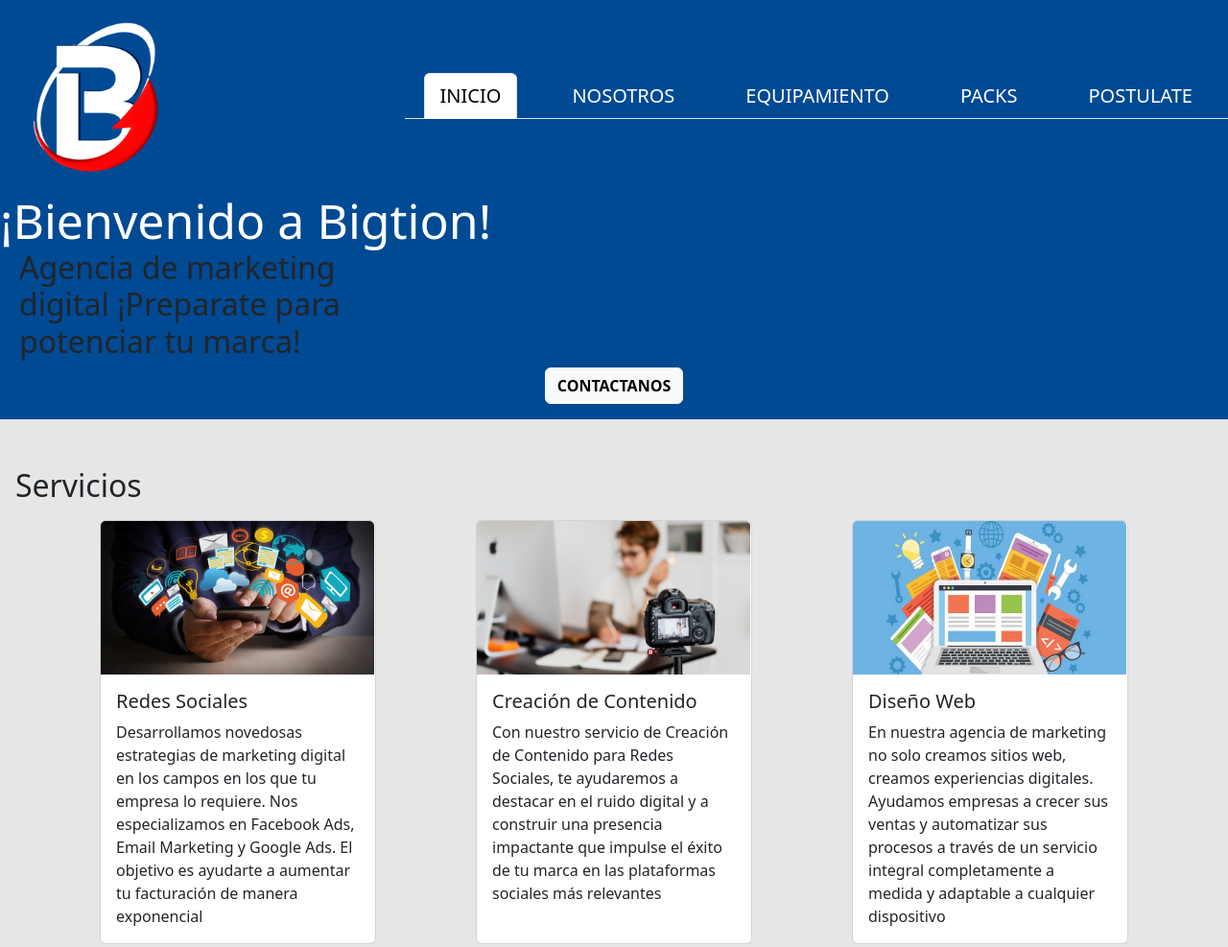
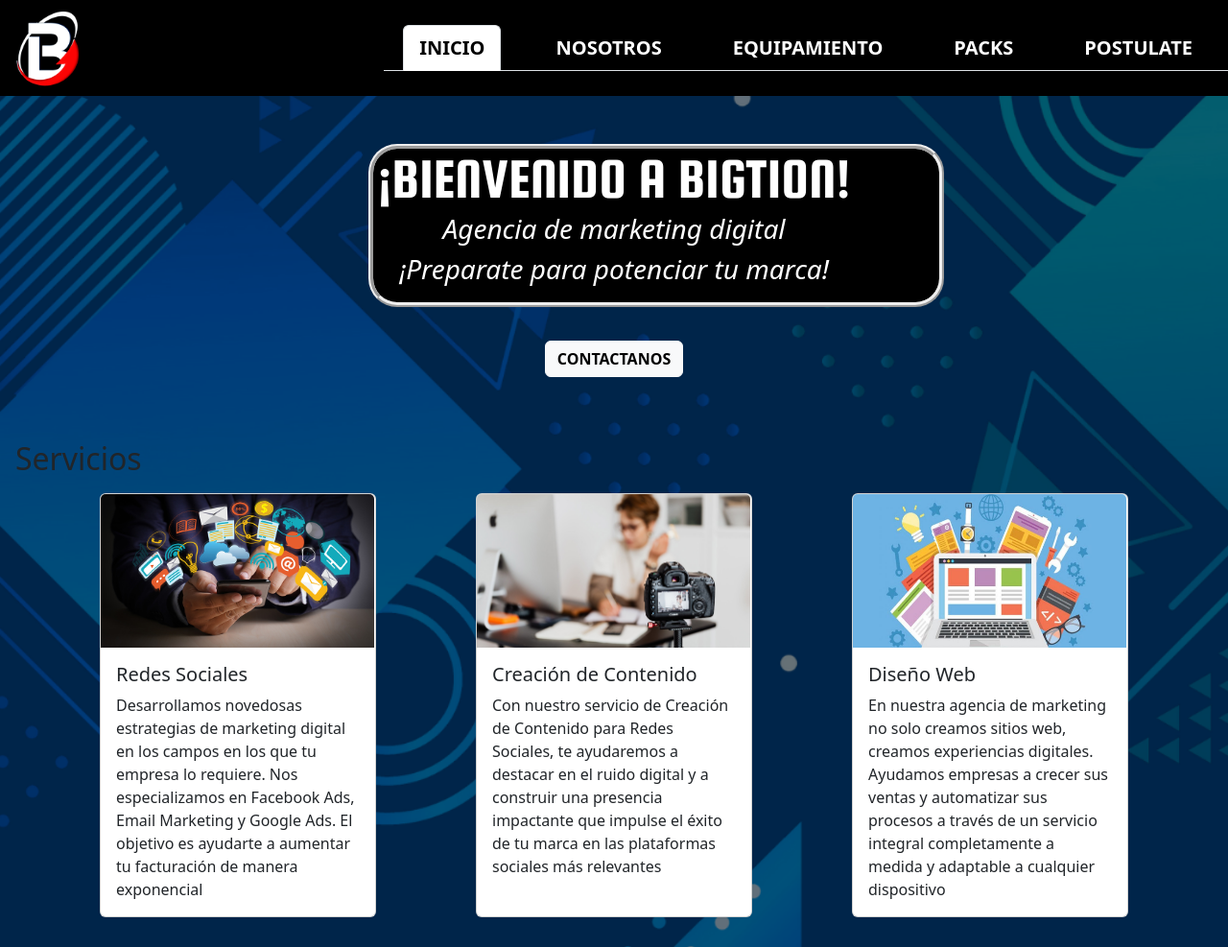
Before and after one commit to xlucho23x/bigtion, a plain HTML site: page index.html in a window 1280 px wide. Shown: the top 987 px of the page at 96% size. Drawn offline with Linux system fonts and the light colour scheme.

Commit message:
actualizacion index 1

```diff
--- a/estilos/estilos.css
+++ b/estilos/estilos.css
@@ -1,20 +1,19 @@
+@import url('https://fonts.googleapis.com/css2?family=Squada+One&display=swap');
+
 body {
     margin: 0;
-}
-
-.seccion1 {
-    background-color: #004A94;
 }
 
 header {
     display: flex;
     justify-content: space-between;
     align-items: center;
-    background-color: #004A94;
+    background-color: black;
+    margin-bottom: 50px;
 }
 
 .logomarca {
-    width: 200px;
+    width: 100px;
     margin: 0;
 }
 
@@ -33,6 +32,7 @@ header {
 .menu-navegable a {
     text-decoration: none;
     color: white;
+    font-weight: bold;
 }
 
 .menu-navegable a:hover {
@@ -40,8 +40,32 @@ header {
     color: white;
 }
 
+main {
+    position: relative;
+}
+
+.fondo-bienvenida {
+    position: absolute;
+    background-color: black;
+    width: 600px;
+    height: 170px;
+    margin-left: 30%;
+    margin-top: 0%;
+    border-radius: 30px;
+    z-index: -1;
+    border: 5px ridge;
+}
+
+.seccion1 {
+    display: inline;
+    text-align: center;
+    z-index: 0;
+    color: white;
+}
+
 h1 {
-    font-size: 50px;
+    font-family: 'Squada One', sans-serif;
+    font-size: 60px;
     margin-bottom: 0;
     margin-top: 0;
 }
@@ -50,13 +74,20 @@ h1 {
     color: white;
 }
 
-.subtituloindex {
-    display: flex;
-    flex-wrap: wrap;
-    width: 32%;
-    font-size: 20px;
-    margin-top: 0px;
-    margin-left: 20px;
+.h2-index {
+    font-size: 28px;
+    font-style: oblique;
+
+}
+
+.h3-index {
+    font-size: 28px;
+    font-style: oblique;
+
+}
+
+.div-boton {
+    padding-top: 50px;
 }
 
 .enlace-boton {
@@ -66,7 +97,6 @@ h1 {
 }
 
 .servicios {
-    background-color: #e6e6e6;
     padding-top: 50px;
 }
 
@@ -78,7 +108,6 @@ h1 {
     width: 200px;
     border: solid;
     text-align: center;
-    background-color: white;
 }
 
 .creacion-contenido {
@@ -89,7 +118,6 @@ h1 {
     width: 200px;
     border: solid;
     text-align: center;
-    background-color: white;
 }
 
 .diseño-web {
@@ -100,7 +128,6 @@ h1 {
     width: 200px;
     border: solid;
     text-align: center;
-    background-color: white;
 }
 
 .h2-servicios {
@@ -120,7 +147,6 @@ h1 {
 }
 
 .seccion-nuestros-clientes {
-    background-color: #e6e6e6;
     padding-top: 50px;
     padding-bottom: 50px;
 }
@@ -141,7 +167,6 @@ footer {
     flex-wrap: wrap;
     justify-content: space-between;
     align-items: center;
-    background-color: #004A94;
 }
 
 iframe {
@@ -510,3 +535,8 @@ iframe {
     border-radius: 10px;
     cursor: pointer;
 }
+
+body {
+    background: url(../multimedia/fondo\ 2.png) no-repeat center center fixed;
+    background-size: cover;
+}
--- a/index.html
+++ b/index.html
@@ -36,12 +36,18 @@
         </nav>
     </header>
     <main>
+        <div class="fondo-bienvenida"></div>
         <section class="seccion1">
-            <h1 class="h1-index">¡Bienvenido a Bigtion!</h1>
+            <div>
+                <h1 class="h1-index">¡BIENVENIDO A BIGTION!</h1>
+            </div>
             <div class="subtituloindex">
-                <h2>Agencia de marketing digital ¡Preparate para potenciar tu marca!</h2>
+                <h2 class="h2-index">Agencia de marketing digital</h2>
             </div>
-            <div class="d-flex justify-content-center pb-3">
+            <div>
+                <h3 class="h3-index">¡Preparate para potenciar tu marca!</h3>
+            </div>
+            <div class="d-flex justify-content-center pb-3 div-boton">
             <button class="btn btn-light"><a class="enlace-boton" href="#footerindex">CONTACTANOS</a></button>
             </div>
         </section>
```
Also changed, not shown: multimedia/fondo 2.png (added).
